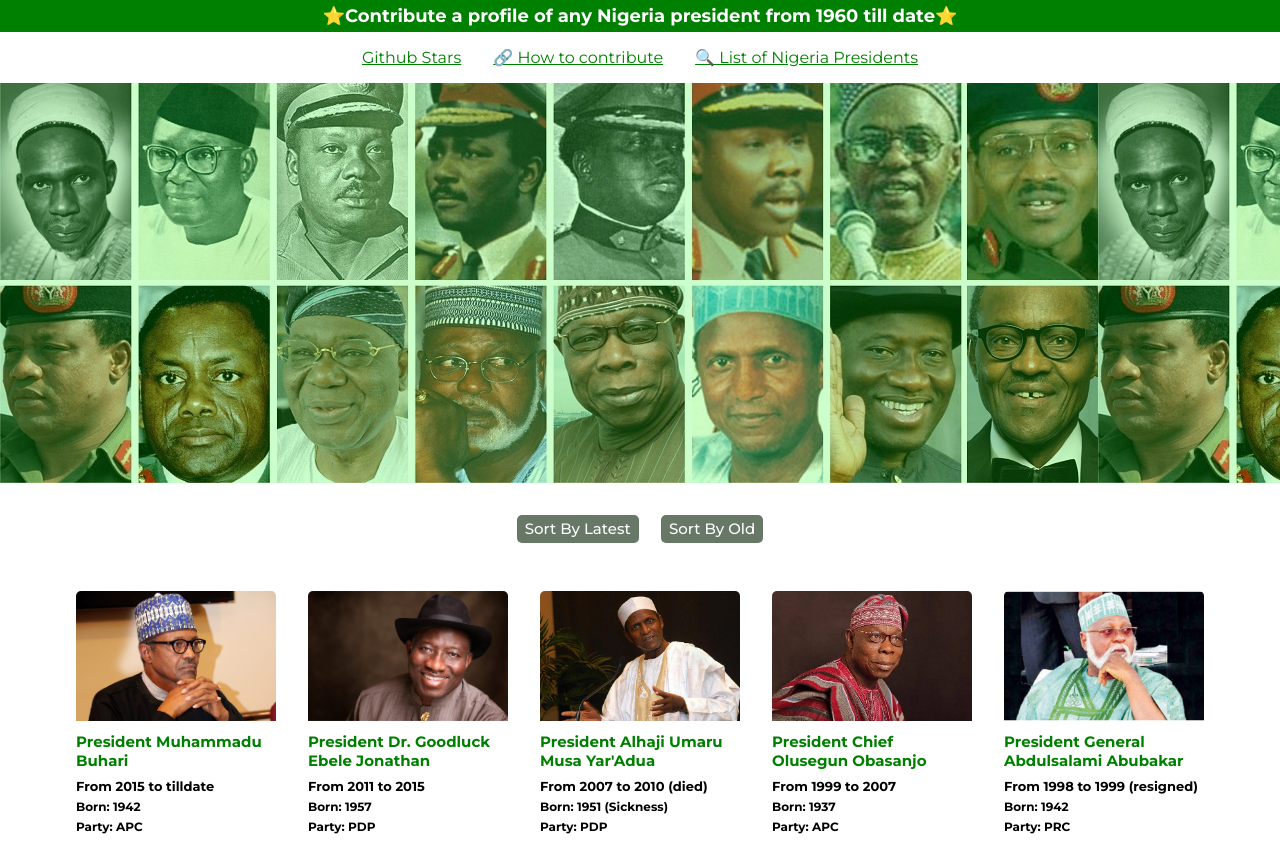
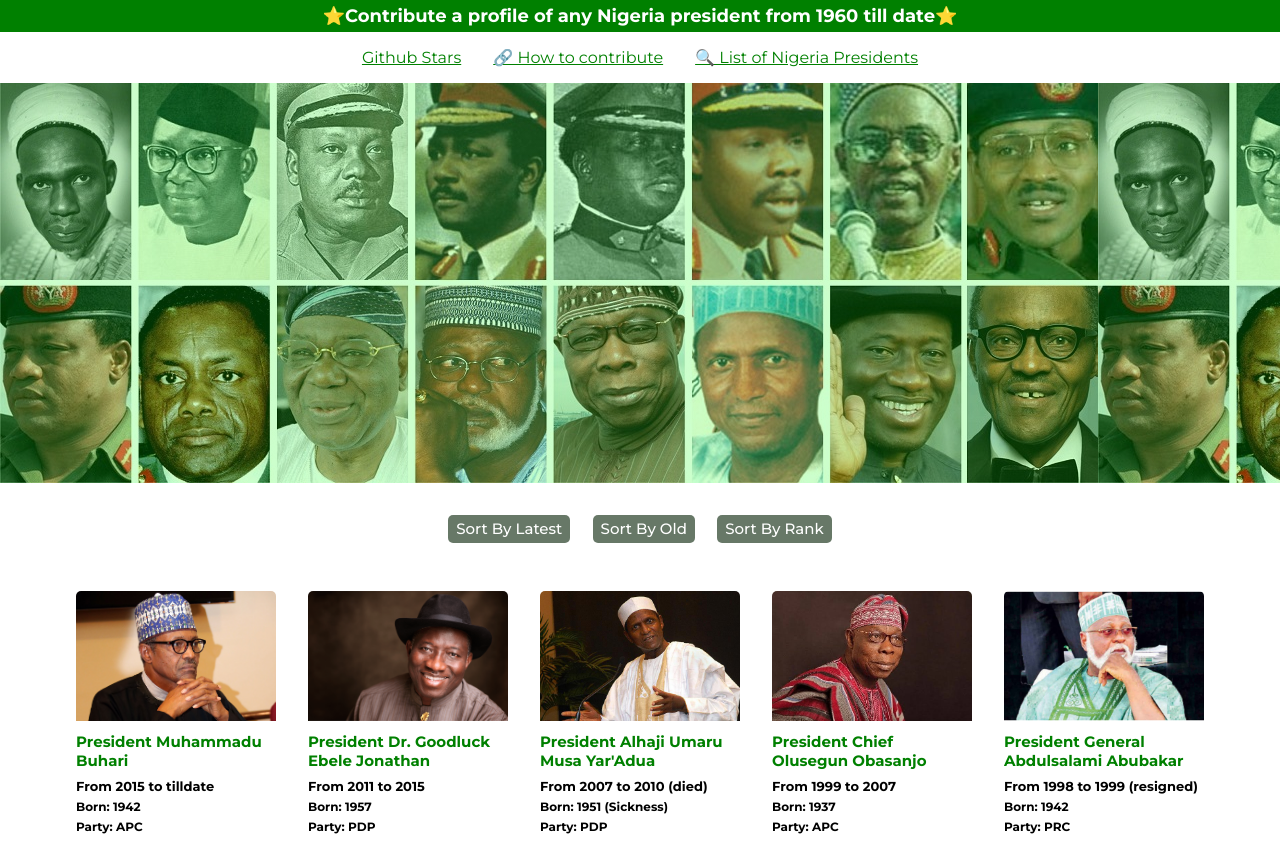
Before and after one commit to unclebay143/nigeria-presidents, a plain HTML site: page index.html in a window 1280 px wide. Shown: the top 842 px of the page. Drawn offline with Linux system fonts and the light colour scheme.

Commit message:
added sortbyrank button

```diff
--- a/assets/js/index.js
+++ b/assets/js/index.js
@@ -78,6 +78,17 @@ const sortByOld = async () => {
 
   handleButtonColor();
 };
+/* SORTING AREA*/
+const sortByRank = async () => {
+  // Get the president from the fetch function
+  const { presidents } = await fetchPresidentData();
+  // Sort the president list from old to new
+  const sortByRank = presidents.sort((a, b) => a.no - b.no);
+  // Render the president profile to the ui
+  renderPresidentProfile(sortByRank);
+
+  handleButtonColor();
+};
 
 const handleButtonColor = () => {
   const buttons = document.querySelectorAll(".sorting-btn button");
--- a/index.html
+++ b/index.html
@@ -75,6 +75,7 @@
     <div class="sorting-btn">
       <button onclick="sortByLatest()">Sort by latest</button>
       <button onclick="sortByOld()">Sort by old</button>
+      <button onclick="sortByRank()">Sort by rank</button>
     </div>
     <!-- *profile section dynmic from javascript -index.js-->
     <section class="profile-cards"></section>
```
